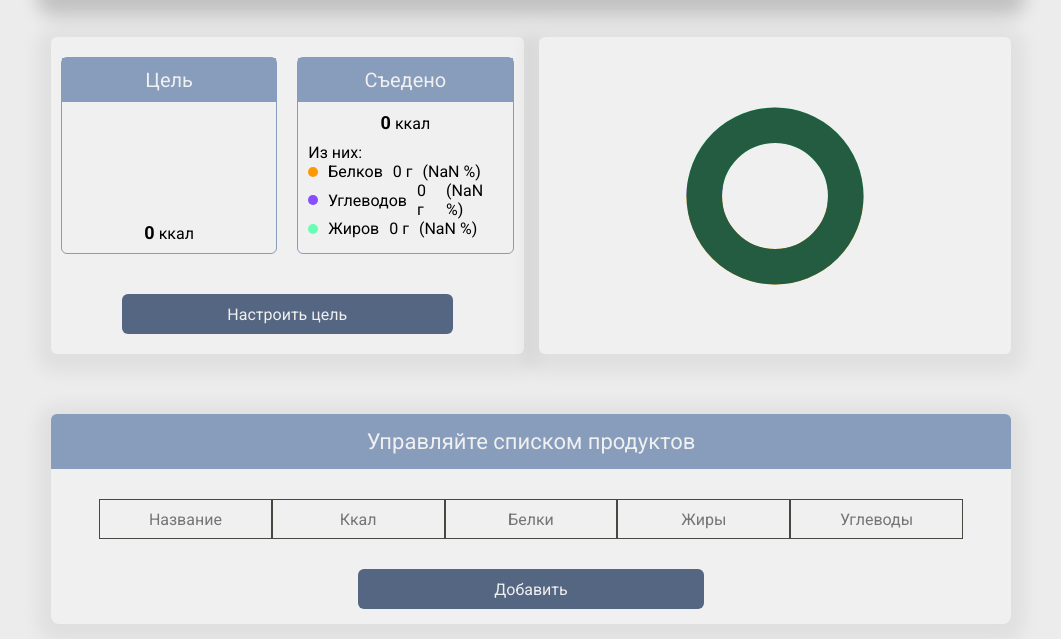
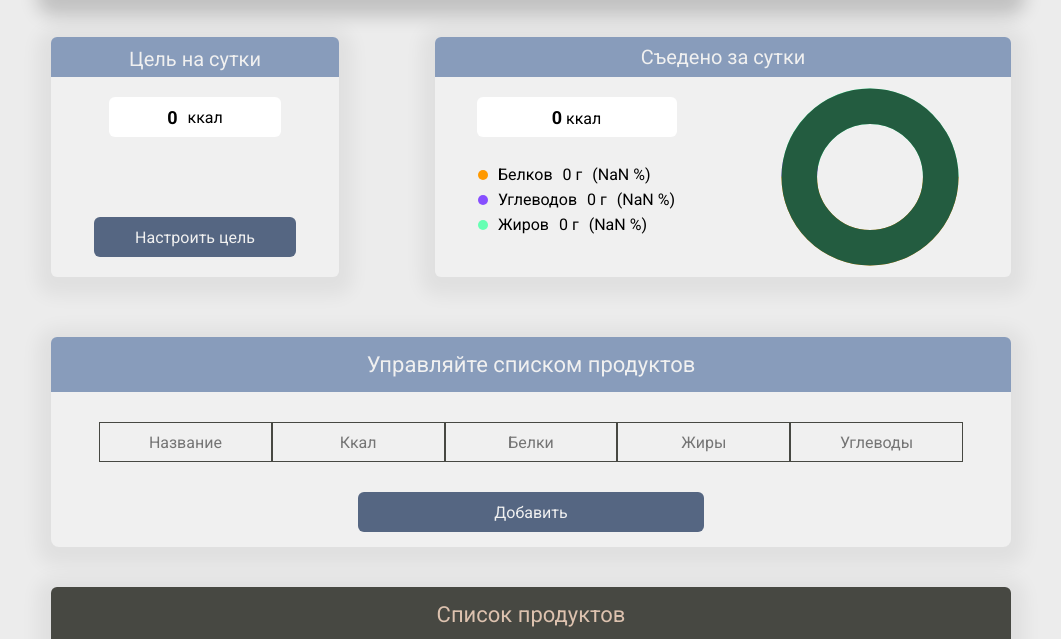
Before and after one commit to domnin997/WB_Calculator_of_calories, a website with bundled scripts: page index.html in a window 1280 px wide. Shown: the part 123-762 px from the top of the page, without its empty margins (109-1170 px from the left). Built offline with nearby package versions, Linux system fonts and the light colour scheme.

Commit message:
restructuring of the total-lim block: the block was splitted into two separate sections with different sizes and logic

```diff
--- a/index.html
+++ b/index.html
@@ -27,32 +27,48 @@
 
     <main class="main">
 
-        <section class="total">
-            <div class="total-limit-block">
-                <div class="total-limit-wrap">
+        <section class="target-and-total">
+            <div class="limit-block">
 
-                    <div class="limit">
                 <div class="limit__header">
-                            <h3>Цель</h3>
+                    <h3>Цель на сутки</h3>
                 </div>
+                <div class="limit__info-wrap">
+                    <div class="limit__info-warning-wrap">
                     <div class="limit__info">
-                            <p>
+                        <p class="limit__info-block">
                             <span class="limit__number">0</span> ккал
+                        </p>
+                    </div>
+
+                    <div class="limit__warning hidden">
+                        <p class="limit__warning-text">
+                            Лимит превышен
                         </p>
                     </div>
                 </div>
 
-                    <div class="total-eaten">
-                        <div class="total-eaten__header">
-                            <h3>Съедено</h3>
+                    <div class="limit-btn-wrap">
+                        <button class="limit-btn">
+                            Настроить цель
+                        </button>
                     </div>
-                        <div class="total-eaten__info">
+                </div>
+
+            </div>
+
+            <div class="total">
+                <div class="total__header-container">
+                    <h3 class="total__header">Съедено за сутки</h3>
+                </div>
+                <div class="diagram-info-wrap">
+                    <div class="total__figures-block">
+                        <div class="total__calories-container">
                             <p>
-                                <span class="total__number">0</span> ккал
+                                <span class="total__calories-num">0</span> ккал
                             </p>
                         </div>
-                        <div class="total-eaten__by-type">
-                            <p class="total-eaten__subheader">Из них:</p>
+
                         <ul>
                             <li class="total-eaten__li">
                                 <span>Белков</span>
@@ -71,25 +87,7 @@
                             </li>
                         </ul>
                     </div>
-                    </div>
 
-
-                </div>
-
-                <div class="total-limit__warning hidden">
-                    <p class="total-limit__warning-text">
-                        Внимание! Дневной лимит превышен
-                    </p>
-                </div>
-
-                <div class="limit-btn-wrap">
-                    <button class="limit-btn">
-                        Настроить цель
-                    </button>
-                </div>
-            </div>
-
-            <div class="diagram-wrap">
                     <div class="diagram-block">
                         <svg class="pie" width="250" viewBox="0 0 45 45">
                             <g>
@@ -100,6 +98,9 @@
                             </g>
                         </svg>
                     </div>
+                </div>
+
+
             </div>
         </section>
 
--- a/src/assets/styles/diagram-style.css
+++ b/src/assets/styles/diagram-style.css
@@ -1,14 +1,3 @@
-.diagram-wrap {
-    padding: 20px 0 20px 0;
-    display: flex;
-    justify-content: center;
-    align-items: center;
-    width: 50%;
-    background-color: var(--background-white);
-    box-shadow: 0px 5px 18px 14px rgba(0, 0, 0, 0.05);
-    border-radius: 6px;
-}
-
 .diagram-block {
     width: 200px;
     height: 200px;
--- a/src/assets/styles/main.css
+++ b/src/assets/styles/main.css
@@ -2,6 +2,7 @@
 @import url(./variables.css);
 @import url(./header-style.css);
 @import url(./total-lim-style.css);
+@import url(./totalStyle.css);
 @import url(./diagram-style.css);
 @import url(./products-table-style.css);
 @import url(./modal-style.css);
--- a/src/assets/styles/total-lim-style.css
+++ b/src/assets/styles/total-lim-style.css
@@ -1,30 +1,43 @@
-.total {
+.target-and-total {
     display: flex;
     justify-content: space-between;
-    gap: 15px;
+    gap: 45px;
 }
 
-.total-limit-block {
-    width: 50%;
-    padding: 20px 0 20px 0;
+.limit-block {
+    width: 30%;
     display: flex;
     flex-direction: column;
-    gap: 40px;
+    gap: 20px;
     background-color: var(--background-white);
     /* background-color: var(--background-yellow); */
-    border-radius: 6px;
+    border-radius: 8px 8px 6px 6px;
     box-shadow: 0px 5px 18px 14px rgba(0, 0, 0, 0.05);
 }
 
-.total-limit-wrap {
-    height: auto;
+.limit__header {
     display: flex;
-    padding: 0 10px 0 10px;
-    justify-content: space-around;
-    gap: 20px;
-    /* background-color: var(--background-white);
-    border-radius: 6px;
-    box-shadow: 0px 5px 18px 14px rgba(0, 0, 0, 0.05); */
+    justify-content: center;
+    height: 40px;
+    background-color: var(--background-blue-hover);
+    color: var(--text-white);
+    font-size: 20px;
+    border-radius: 6px 6px 0 0;
+}
+
+.limit__warning {
+    display: flex;
+    justify-content: center;
+    align-items: center;
+}
+
+.limit__warning-text {
+    height: 40px;
+    width: 70%;
+    border-bottom: 1px solid red;
+    display: flex;
+    justify-content: center;
+    align-items: center;
 }
 
 .total-eaten, .limit {
@@ -38,7 +51,7 @@
     border-radius: 6px;
 }
 
-.total-eaten__header, .total-eaten__info, .limit__header, .limit__info {
+.total-eaten__header, .total-eaten__info, .limit__header {
     padding: 10px 5px 10px 5px;
 }
 
@@ -48,44 +61,7 @@
     color: var(--text-white);
 }
 
-.total-eaten__by-type {
-    padding: 0 10px 15px 10px;
-}
-
-.total-eaten__subheader {
-    text-align: left;
-}
-
-.total-eaten__li {
-    text-align: left;
-    display: flex;
-    flex-direction: row;
-    align-items: center;
-    gap: 10px;
-}
-
-.total-eaten__li:before {
-    content: '';
-    display: block;
-    width: 10px;
-    height: 10px;
-    border-radius: 50%;
-    background-color: blue;
-}
-
-.total-eaten__li:nth-of-type(1):before {
-    background-color: var(--diagram-proteins);
-}
-
-.total-eaten__li:nth-of-type(2):before {
-    background-color: var(--diagram-carbs);
-}
-
-.total-eaten__li:nth-of-type(3):before {
-    background-color: var(--diagram-fats);
-}
-
-.total__number, .limit__number {
+.limit__number {
     font-size: 18px;
     font-weight: 600;
 }
@@ -112,3 +88,45 @@
 .diagram-wrap {
     width: 50%;
 }
+
+.diagram-info-wrap {
+    display: flex;
+    flex-direction: row;
+    justify-content: space-around;
+    gap: 10px;
+}
+
+.limit__info {
+    display: flex;
+    justify-content: center;
+    align-items: center;
+}
+
+.limit-exceeded {
+    border: 2px solid red;
+}
+
+.limit__info-wrap {
+    display: flex;
+    flex-direction: column;
+
+    gap: 20px;
+}
+
+.limit__info-warning-wrap {
+    height: 100px;
+    display: flex;
+    flex-direction: column;
+    gap: 15px;
+}
+
+.limit__info-block {
+    height: 40px;
+    display: flex;
+    align-items: center;
+    justify-content: center;
+    gap: 10px;
+    width: 60%;
+    background-color: white;
+    border-radius: 6px;
+}
--- /dev/null
+++ b/src/assets/styles/totalStyle.css
@@ -0,0 +1,79 @@
+.total {
+    width: 60%;
+    background-color: var(--background-white);
+    box-shadow: 0px 5px 18px 14px rgba(0, 0, 0, 0.05);
+    border-radius: 6px;
+}
+
+.total__header-container {
+    background-color: var(--background-blue-hover);
+    font-size: 20px;
+    color: var(--text-white);
+    height: 40px;
+    border-radius: 6px 6px 0 0;
+    display: flex;
+    justify-content: center;
+    align-items: center;
+}
+
+.total__figures-block {
+    display: flex;
+    flex-direction: column;
+    align-items: center;
+    gap: 25px;
+    padding-top: 20px;
+}
+
+.total__calories-container {
+    height: 40px;
+    width: 200px;
+    display: flex;
+    align-items: center;
+    justify-content: center;
+    gap: 10px;
+    background-color: white;
+    border-radius: 6px;
+}
+
+.total__calories-num {
+    font-size: 18px;
+    font-weight: 600;
+}
+
+.total-eaten__li {
+    text-align: left;
+    padding: 3px 0 3px 0;
+    display: flex;
+    flex-direction: row;
+    align-items: center;
+    gap: 10px;
+}
+
+.total-eaten__by-type {
+    padding: 0 10px 15px 10px;
+}
+
+.total-eaten__subheader {
+    text-align: left;
+}
+
+.total-eaten__li:before {
+    content: '';
+    display: block;
+    width: 10px;
+    height: 10px;
+    border-radius: 50%;
+    background-color: blue;
+}
+
+.total-eaten__li:nth-of-type(1):before {
+    background-color: var(--diagram-proteins);
+}
+
+.total-eaten__li:nth-of-type(2):before {
+    background-color: var(--diagram-carbs);
+}
+
+.total-eaten__li:nth-of-type(3):before {
+    background-color: var(--diagram-fats);
+}
--- a/src/js/addProdHandler.js
+++ b/src/js/addProdHandler.js
@@ -1,7 +1,9 @@
 import { createListItem } from "./itemListCreator.js";
 
 export default function handleAddNew () {
-    let newProdInfo = new FormData(document.querySelector('.add-prod-panel__form'));
+    const form = document.querySelector('.add-prod-panel__form');
+
+    let newProdInfo = new FormData(form);
     let prodInfoArr = [];
     let newProd = {id: latestId + 1};
 
@@ -17,4 +19,6 @@ export default function handleAddNew () {
     createListItem(newProd);
 
     latestId++;
+
+    form.reset();
 }
--- a/src/js/diagram.js
+++ b/src/js/diagram.js
@@ -28,7 +28,6 @@ function update () {
     let protPercent = totalProteins/onePercent;
     let carbPercent = totalCarbs/onePercent;
     let fatPercent = totalFats/onePercent;
-    let totalPer = protPercent + carbPercent + fatPercent;
 
     const percentsArr = [protPercent, carbPercent, fatPercent];
 
@@ -47,7 +46,6 @@ function update () {
     circles[1].style.strokeDasharray = `0 ${protPercent} ${carbPercent} 100`;
     circles[2].style.strokeDasharray = `0 ${protPercent + carbPercent} ${fatPercent} 100`;
 
-    console.log(totalNutrients);
     if (totalNutrients === 0 || totalNutrients === undefined) {
         circles[3].style.strokeDasharray = `100 100`;
     }
--- a/src/js/setCaloryTarget.js
+++ b/src/js/setCaloryTarget.js
@@ -15,7 +15,7 @@ function setEaten () {
 
     const totalEaten = calcTotalEaten();
 
-    document.querySelector('.total__number').innerText = totalEaten;
+    document.querySelector('.total__calories-num').innerText = totalEaten;
 
 };
 
@@ -40,9 +40,11 @@ function checkLim () {
     const totalEaten = calcTotalEaten();
 
     if (target < totalEaten) {
-        document.querySelector('.total-limit__warning').classList.remove('hidden');
+        document.querySelector('.limit__warning').classList.remove('hidden');
+        document.querySelector('.limit-block').classList.add('limit-exceeded');
     } else {
-        document.querySelector('.total-limit__warning').classList.add('hidden');
+        document.querySelector('.limit__warning').classList.add('hidden');
+        document.querySelector('.limit-block').classList.remove('limit-exceeded');
     }
 }
 
```
Lines whose indentation alone changed are shown as unchanged.
